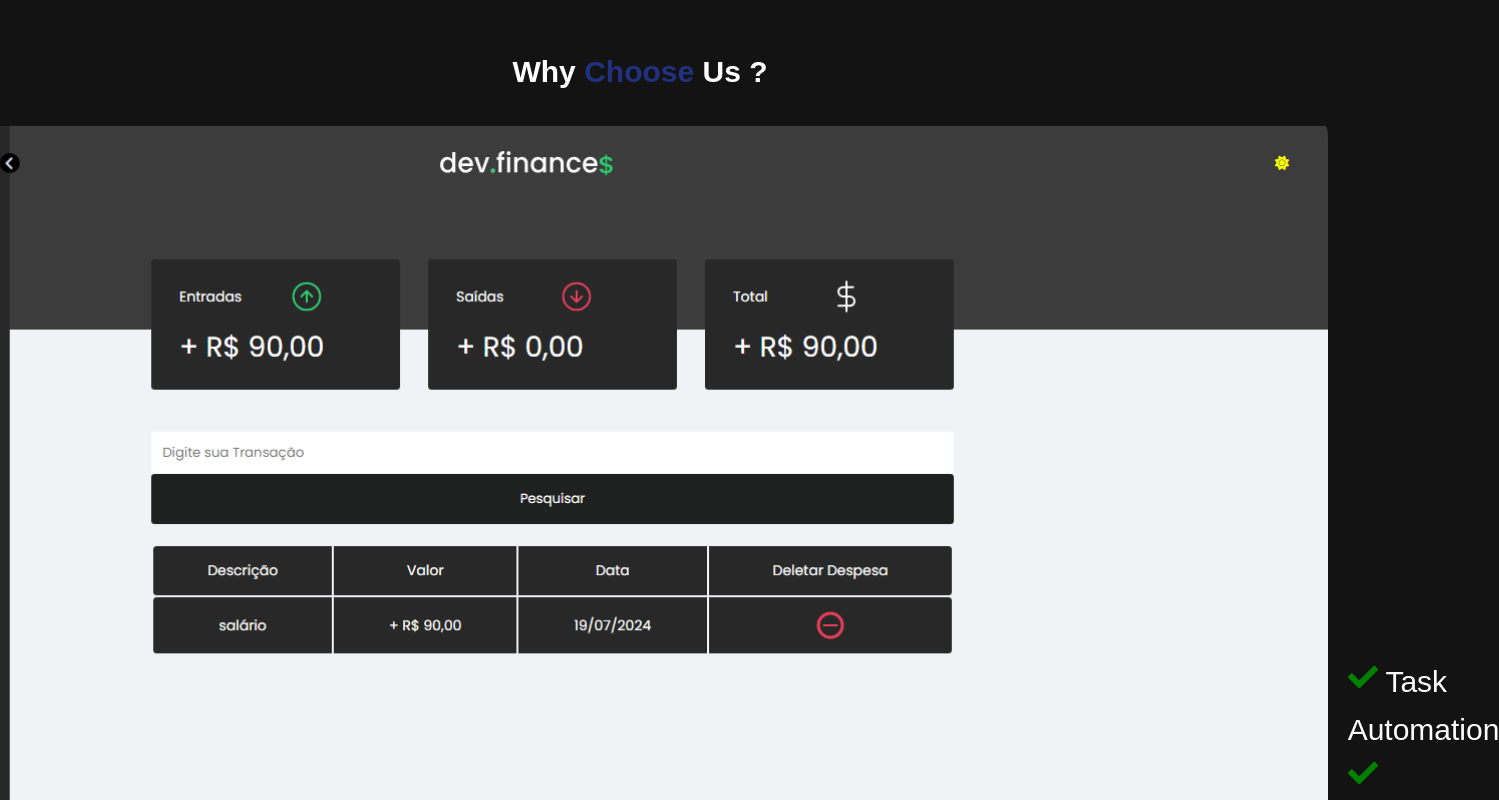
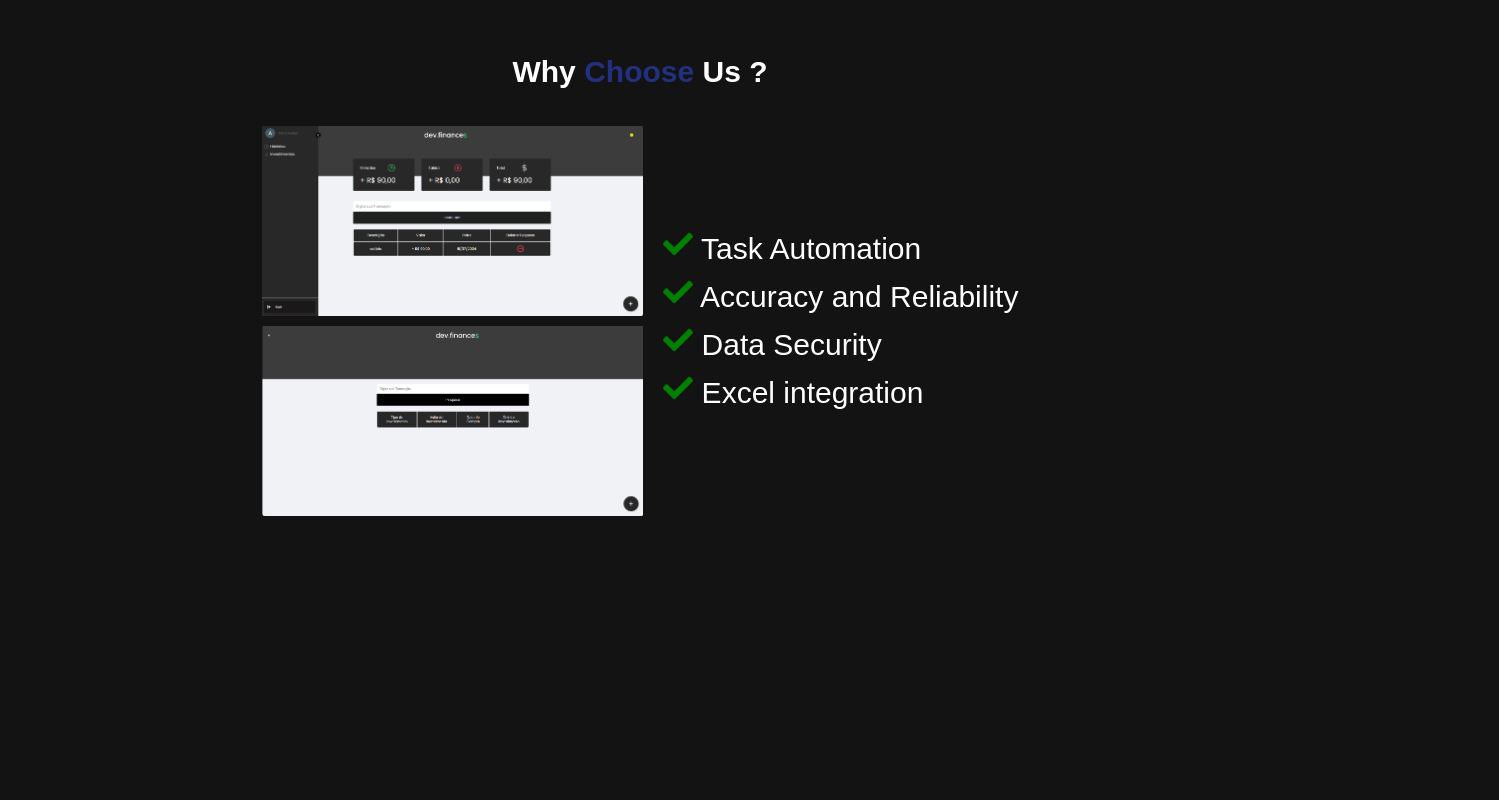
Before and after one commit to artur-debv/Finance, a React (Vite) app: page / in a window 1280 px wide. Shown: the part 880-1680 px from the top of the page, 1499 px wide, since content can reach past the window. After the commit the page ends 1396 px from the top, so only its background shows below. Built offline with nearby package versions, Linux system fonts and the light colour scheme.

Commit message:
refactor: add styles to images that were being called in the system

```diff
--- a/src/components/WhyChooseSection/WhyChooseSection.jsx
+++ b/src/components/WhyChooseSection/WhyChooseSection.jsx
@@ -9,8 +9,8 @@ function WhyChooseSection() {
             <div className={styles.container_all}>
                 <div className={styles.container}>
                     <div className={styles.imageContainer}>
-                        <img className={styles.ImgSistemas} src="/src/assets/Sistema.png" alt="" />
-                        <img className={styles.ImgInvests} src="/src/assets/Invest.png" alt="" />
+                        <img className={styles.ImgSistema} src="/src/assets/Sistema.png" alt="" />
+                        <img className={styles.ImgInvest} src="/src/assets/Invest.png" alt="" />
                     </div>
                     <div className={styles.container_Choose}>
                         <p> <FaCheck style={{ color: 'green' }} /> Task Automation </p>
```
